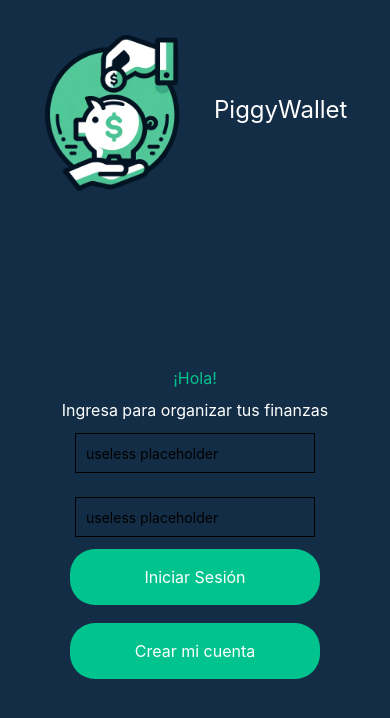
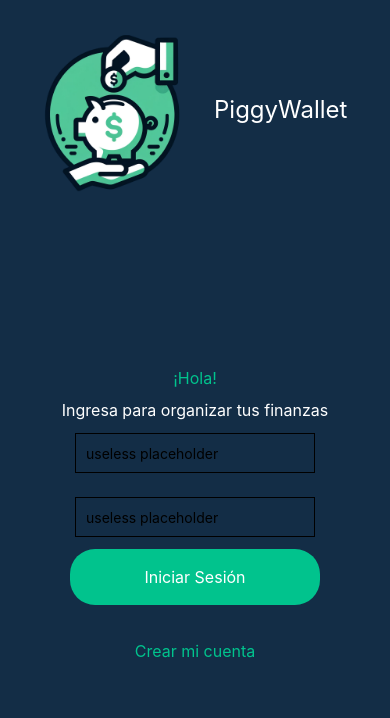
Before and after one commit to anibalcontreras/piggy-wallet-frontend, a React Native app: screen /Login in a window 390 px wide. Shown: the top 718 px of the page. Built offline with nearby package versions, Linux system fonts and the light colour scheme; what react-native-typography would draw is missing.

Commit message:
Feat - Implemented variant in buttons with new variant

```diff
--- a/src/components/common/Button.tsx
+++ b/src/components/common/Button.tsx
@@ -3,33 +3,46 @@ import { Text, Pressable, StyleSheet } from 'react-native';
 import { type ButtonProps } from '../../types/components';
 import { Buttons } from '../../styles';
 
-function Button({ variant = 'standard', onPress, children }: ButtonProps): JSX.Element {
+function Button({ variant = 'contained', onPress, children }: ButtonProps): JSX.Element {
   let buttonStyle;
+  let textStyle;
   switch (variant) {
-    case 'standard':
-      buttonStyle = style.standardButton;
+    case 'contained':
+      buttonStyle = style.containedButton;
+      textStyle = style.containedButtonText;
       break;
     case 'fullWidth':
       buttonStyle = style.fullWidthButton;
+      textStyle = style.containedButtonText;
+      break;
+    case 'text':
+      buttonStyle = style.textButton;
+      textStyle = style.textButtonText;
       break;
   }
 
   return (
     <Pressable style={Buttons.applyOpacity(buttonStyle)} onPress={onPress}>
-      <Text style={style.buttonText}>{children}</Text>
+      <Text style={textStyle}>{children}</Text>
     </Pressable>
   );
 }
 
 const style = StyleSheet.create({
-  standardButton: {
-    ...Buttons.buttonStyle.standard,
+  containedButton: {
+    ...Buttons.buttonStyle.contained,
   },
   fullWidthButton: {
     ...Buttons.buttonStyle.fullWidth,
   },
-  buttonText: {
-    ...Buttons.buttonText.primary,
+  textButton: {
+    ...Buttons.buttonStyle.text,
+  },
+  containedButtonText: {
+    ...Buttons.buttonText.contained,
+  },
+  textButtonText: {
+    ...Buttons.buttonText.text,
   },
 });
 
--- a/src/screens/LoginScreen.tsx
+++ b/src/screens/LoginScreen.tsx
@@ -29,7 +29,7 @@ export default function LoginScreen(): JSX.Element {
           keyboardType="numeric"
         />
         <Button>Iniciar Sesión</Button>
-        <Button>Crear mi cuenta</Button>
+        <Button variant="text">Crear mi cuenta</Button>
       </View>
     </SafeAreaView>
   );
--- a/src/styles/buttons.ts
+++ b/src/styles/buttons.ts
@@ -12,40 +12,45 @@ export const bar: Record<Bar, ViewStyle> = {
     justifyContent: 'center',
     padding: Sizing.layout.x20,
     borderRadius: Outlines.borderRadius.large,
-    backgroundColor: Colors.palette.primary,
     marginBottom: Sizing.x20,
   },
 };
 
-// Si es que llegara a extenderse el estilo de texto de los botones
-// Podria considerar mantener esto como base
-// type BarText = 'primary';
-// export const barText: Record<BarText, TextStyle> = {
-//   primary: {
-//     ...Typography.fontSize.medium,
-//     ...Typography.fontWeight.semibold,
-//     color: Colors.palette.text,
-//   },
-// };
+type BarText = 'primary';
+export const barText: Record<BarText, TextStyle> = {
+  primary: {
+    ...Typography.fontSize.medium,
+    ...Typography.fontWeight.semibold,
+  },
+};
 
-type ButtonStyle = 'standard' | 'fullWidth';
+type ButtonStyle = 'contained' | 'fullWidth' | 'text';
 export const buttonStyle: Record<ButtonStyle, ViewStyle> = {
-  standard: {
+  contained: {
     ...bar.primary,
+    backgroundColor: Colors.palette.primary,
     width: Sizing.layout.x150,
   },
   fullWidth: {
     ...bar.primary,
+    backgroundColor: Colors.palette.primary,
     width: Sizing.screen.width - Sizing.layout.x30,
+  },
+  text: {
+    ...bar.primary,
+    width: Sizing.layout.x150,
   },
 };
 
-type ButtonTextStyle = 'primary';
+type ButtonTextStyle = 'contained' | 'text';
 export const buttonText: Record<ButtonTextStyle, TextStyle> = {
-  primary: {
-    ...Typography.fontSize.medium,
-    ...Typography.fontWeight.bold,
+  contained: {
+    ...barText.primary,
     color: Colors.palette.text,
+  },
+  text: {
+    ...barText.primary,
+    color: Colors.palette.primary,
   },
 };
 
--- a/src/types/components/index.ts
+++ b/src/types/components/index.ts
@@ -1,5 +1,5 @@
 export interface ButtonProps {
-  variant?: 'standard' | 'fullWidth';
+  variant?: 'contained' | 'fullWidth' | 'text';
   onPress?: () => void;
   children: string | string[];
 }
```
